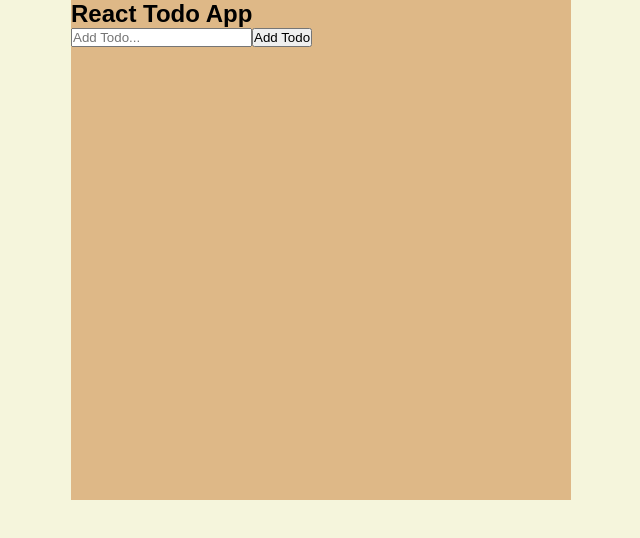
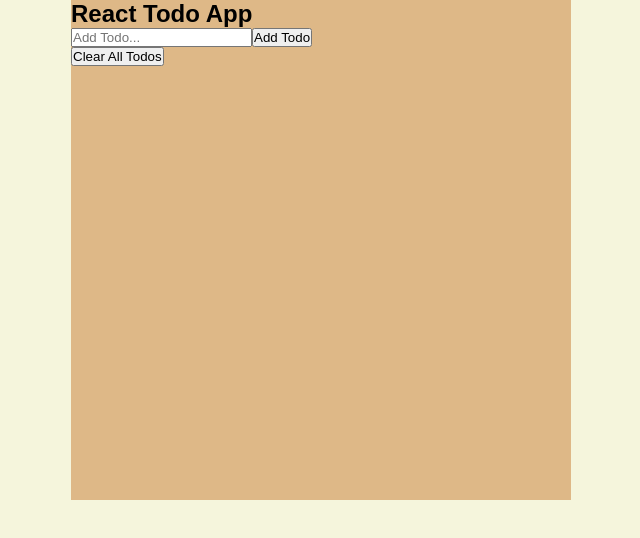
Before and after one commit to idenispankov/react-todo-app, a React (Create React App) app: page / in a window 1280 px wide. Shown: the top 538 px of the page, without its empty margins (319-959 px from the left). Built offline with nearby package versions, Linux system fonts and the light colour scheme.

Commit message:
clear all todos

```diff
--- a/src/App.js
+++ b/src/App.js
@@ -23,6 +23,13 @@ function App() {
     setTodos(todos.filter((todo) => todo.id !== id));
   };
 
+  const editTodo = (id) => {
+    alert('Edit coming soon...');
+  };
+  const clearTodos = () => {
+    setTodos([]);
+  };
+
   return (
     <div className='container'>
       <nav className='navbar'>
@@ -45,13 +52,18 @@ function App() {
         {todos.map((todo) => (
           <li key={todo.id}>
             {todo.text}
-            <button className='button'>Edit Todo</button>
+            <button className='button' onClick={() => editTodo(todo.id)}>
+              Edit Todo
+            </button>
             <button className='button' onClick={() => deleteTodo(todo.id)}>
               Delete Todo
             </button>
           </li>
         ))}
       </ul>
+      <button className='button' onClick={clearTodos}>
+        Clear All Todos
+      </button>
     </div>
   );
 }
```
